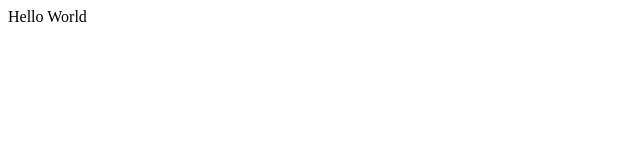
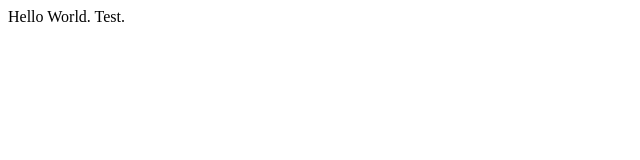
Before and after one commit to Tomekpypk/GItTutorial, a plain HTML site: page index.html in a window 1280 px wide. Shown: the full height of the page, 0-640 px from the left. Drawn offline with Linux system fonts and the light colour scheme.

Commit message:
nasza zmiana

```diff
--- a/index.html
+++ b/index.html
@@ -7,6 +7,6 @@
     <!-- Dodaj tutaj linki do arkuszy stylów CSS lub skrypty JavaScript -->
 </head>
 <body>
-  Hello World
+  Hello World. Test.
 </body>
 </html>
```
